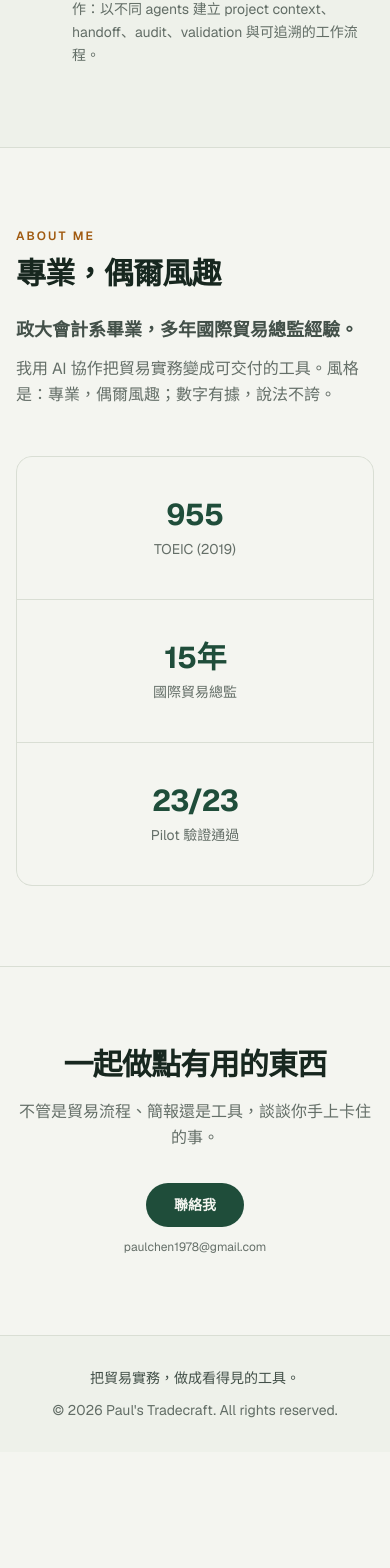
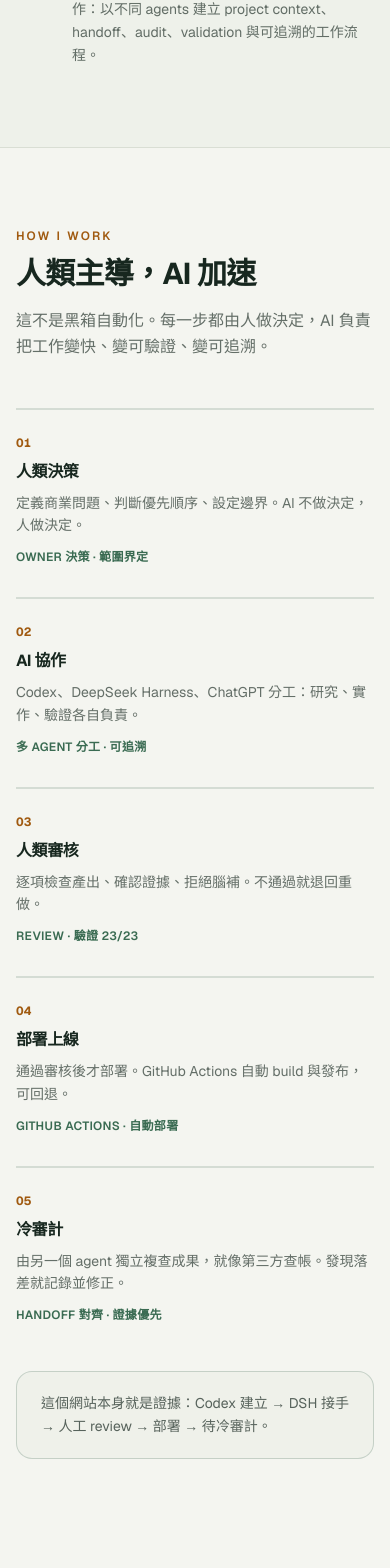
Before and after one commit to apchen1978/pauls-tradecraft, a React (Vite) app: page / in a window 390 px wide. Shown: the part 4791-6359 px from the top of the page. Before the commit the page ends 6243 px from the top, so only its background shows below. Built offline with nearby package versions, Linux system fonts and the light colour scheme.

Commit message:
feat: add How I Work collaboration loop + meta-evidence footer note (P: showcase AI capability)

```diff
--- a/src/App.jsx
+++ b/src/App.jsx
@@ -4,6 +4,7 @@ import Nav from "./components/Nav.jsx";
 import Hero from "./components/Hero.jsx";
 import Works from "./components/Works.jsx";
 import Capabilities from "./components/Capabilities.jsx";
+import HowIWork from "./components/HowIWork.jsx";
 import About from "./components/About.jsx";
 import Contact from "./components/Contact.jsx";
 import Footer from "./components/Footer.jsx";
@@ -18,6 +19,7 @@ export default function App() {
             <Hero />
             <Works />
             <Capabilities />
+            <HowIWork />
             <About />
             <Contact />
           </main>
--- a/src/components/Footer.jsx
+++ b/src/components/Footer.jsx
@@ -10,6 +10,9 @@ export default function Footer() {
           © {new Date().getFullYear()} {t.brand}. {t.footer.rights}
         </p>
       </div>
+      <div className="mx-auto max-w-7xl px-4 pb-6 md:px-6">
+        <p className="border-t border-line pt-4 text-center text-xs text-ink/55">{t.footer.builtWith}</p>
+      </div>
     </footer>
   );
 }
--- /dev/null
+++ b/src/components/HowIWork.jsx
@@ -0,0 +1,45 @@
+import { motion } from "motion/react";
+import { useLang } from "../i18n.jsx";
+
+export default function HowIWork() {
+  const { t } = useLang();
+  return (
+    <section id="how" className="mx-auto max-w-7xl scroll-mt-24 px-4 py-20 md:px-6 md:py-28">
+      <div className="max-w-2xl">
+        <p className="eyebrow">{t.how.eyebrow}</p>
+        <h2 className="mt-3 text-3xl font-bold tracking-tight md:text-4xl">{t.how.headline}</h2>
+        <p className="mt-4 max-w-[60ch] text-base leading-relaxed text-ink/65">{t.how.sub}</p>
+      </div>
+
+      <ol className="mt-12 grid grid-cols-1 gap-y-8 md:grid-cols-5 md:gap-x-6">
+        {t.how.steps.map((s, i) => (
+          <motion.li
+            key={s.title}
+            initial={{ opacity: 0, y: 16 }}
+            whileInView={{ opacity: 1, y: 0 }}
+            viewport={{ once: true, margin: "-40px" }}
+            transition={{ duration: 0.45, ease: "easeOut", delay: i * 0.08 }}
+            className="relative border-t-2 border-forest/15 pt-5"
+          >
+            <span className="text-xs font-bold tabular-nums text-amber">
+              {String(i + 1).padStart(2, "0")}
+            </span>
+            <h3 className="mt-1.5 text-base font-bold tracking-tight">{s.title}</h3>
+            <p className="mt-2 text-sm leading-relaxed text-ink/65">{s.desc}</p>
+            <p className="mt-3 text-xs font-semibold uppercase tracking-wide text-moss">{s.evidence}</p>
+          </motion.li>
+        ))}
+      </ol>
+
+      <motion.p
+        initial={{ opacity: 0, y: 12 }}
+        whileInView={{ opacity: 1, y: 0 }}
+        viewport={{ once: true, margin: "-40px" }}
+        transition={{ duration: 0.5, ease: "easeOut" }}
+        className="mt-12 rounded-card border border-forest/20 bg-paper/60 px-6 py-5 text-sm leading-relaxed text-ink/70"
+      >
+        {t.how.note}
+      </motion.p>
+    </section>
+  );
+}
--- a/src/components/Nav.jsx
+++ b/src/components/Nav.jsx
@@ -9,6 +9,7 @@ export default function Nav() {
   const links = [
     { href: "#works", label: t.nav.works },
     { href: "#capabilities", label: t.nav.services },
+    { href: "#how", label: t.nav.process },
     { href: "#about", label: t.nav.about },
   ];
 
--- a/src/i18n.jsx
+++ b/src/i18n.jsx
@@ -4,7 +4,7 @@ const dict = {
   zh: {
     brand: "Paul's Tradecraft",
     brandNote: "作品集總覽",
-    nav: { works: "作品", services: "服務", about: "關於我", contact: "聯絡我" },
+    nav: { works: "作品", services: "服務", process: "流程", about: "關於我", contact: "聯絡我" },
     hero: {
       headlineA: "把貿易實務，",
       headlineB: "做成看得見的工具",
@@ -58,6 +58,39 @@ const dict = {
         { value: "23/23", label: "Pilot 驗證通過" },
       ],
     },
+    how: {
+      eyebrow: "How I Work",
+      headline: "人類主導，AI 加速",
+      sub: "這不是黑箱自動化。每一步都由人做決定，AI 負責把工作變快、變可驗證、變可追溯。",
+      steps: [
+        {
+          title: "人類決策",
+          desc: "定義商業問題、判斷優先順序、設定邊界。AI 不做決定，人做決定。",
+          evidence: "Owner 決策 · 範圍界定",
+        },
+        {
+          title: "AI 協作",
+          desc: "Codex、DeepSeek Harness、ChatGPT 分工：研究、實作、驗證各自負責。",
+          evidence: "多 agent 分工 · 可追溯",
+        },
+        {
+          title: "人類審核",
+          desc: "逐項檢查產出、確認證據、拒絕腦補。不通過就退回重做。",
+          evidence: "Review · 驗證 23/23",
+        },
+        {
+          title: "部署上線",
+          desc: "通過審核後才部署。GitHub Actions 自動 build 與發布，可回退。",
+          evidence: "GitHub Actions · 自動部署",
+        },
+        {
+          title: "冷審計",
+          desc: "由另一個 agent 獨立複查成果，就像第三方查帳。發現落差就記錄並修正。",
+          evidence: "HANDOFF 對齊 · 證據優先",
+        },
+      ],
+      note: "這個網站本身就是證據：Codex 建立 → DSH 接手 → 人工 review → 部署 → 待冷審計。",
+    },
     contact: {
       headline: "一起做點有用的東西",
       sub: "不管是貿易流程、簡報還是工具，談談你手上卡住的事。",
@@ -67,13 +100,14 @@ const dict = {
     footer: {
       line: "把貿易實務，做成看得見的工具。",
       rights: "All rights reserved.",
+      builtWith: "此站由 Codex → DSH 協作建立並部署，全程可追溯。",
     },
     langLabel: "EN",
   },
   en: {
     brand: "Paul's Tradecraft",
     brandNote: "Portfolio",
-    nav: { works: "Work", services: "Services", about: "About", contact: "Contact" },
+    nav: { works: "Work", services: "Services", process: "Process", about: "About", contact: "Contact" },
     hero: {
       headlineA: "Turning trade practice",
       headlineB: "into visible tools",
@@ -127,6 +161,39 @@ const dict = {
         { value: "23/23", label: "Pilot checks passed" },
       ],
     },
+    how: {
+      eyebrow: "How I Work",
+      headline: "Human-led, AI-accelerated",
+      sub: "This is not black-box automation. Humans make every decision; AI makes the work faster, verifiable, and traceable.",
+      steps: [
+        {
+          title: "Human decides",
+          desc: "Define the business problem, prioritize, set boundaries. AI never decides; people decide.",
+          evidence: "Owner decisions · Scope",
+        },
+        {
+          title: "AI collaborates",
+          desc: "Codex, DeepSeek Harness, and ChatGPT split the work: research, implementation, verification.",
+          evidence: "Multi-agent · Traceable",
+        },
+        {
+          title: "Human reviews",
+          desc: "Check every output, confirm evidence, reject fabrication. Fail means back to work.",
+          evidence: "Review · 23/23 verified",
+        },
+        {
+          title: "Deploy",
+          desc: "Ship only after review passes. GitHub Actions builds and publishes automatically, fully reversible.",
+          evidence: "GitHub Actions · Auto-deploy",
+        },
+        {
+          title: "Cold audit",
+          desc: "An independent agent re-checks the result like a third-party audit. Discrepancies are recorded and fixed.",
+          evidence: "Handoff alignment · Evidence-first",
+        },
+      ],
+      note: "This site is its own evidence: Codex built it, DSH took over, a human reviewed, it deployed, and a cold audit is pending.",
+    },
     contact: {
       headline: "Let's build something useful",
       sub: "Trade flows, decks, or tools: tell me what is stuck on your desk.",
@@ -136,6 +203,7 @@ const dict = {
     footer: {
       line: "Turning trade practice into visible tools.",
       rights: "All rights reserved.",
+      builtWith: "This site was built and deployed through Codex → DSH collaboration, fully traceable.",
     },
     langLabel: "繁中",
   },
```
